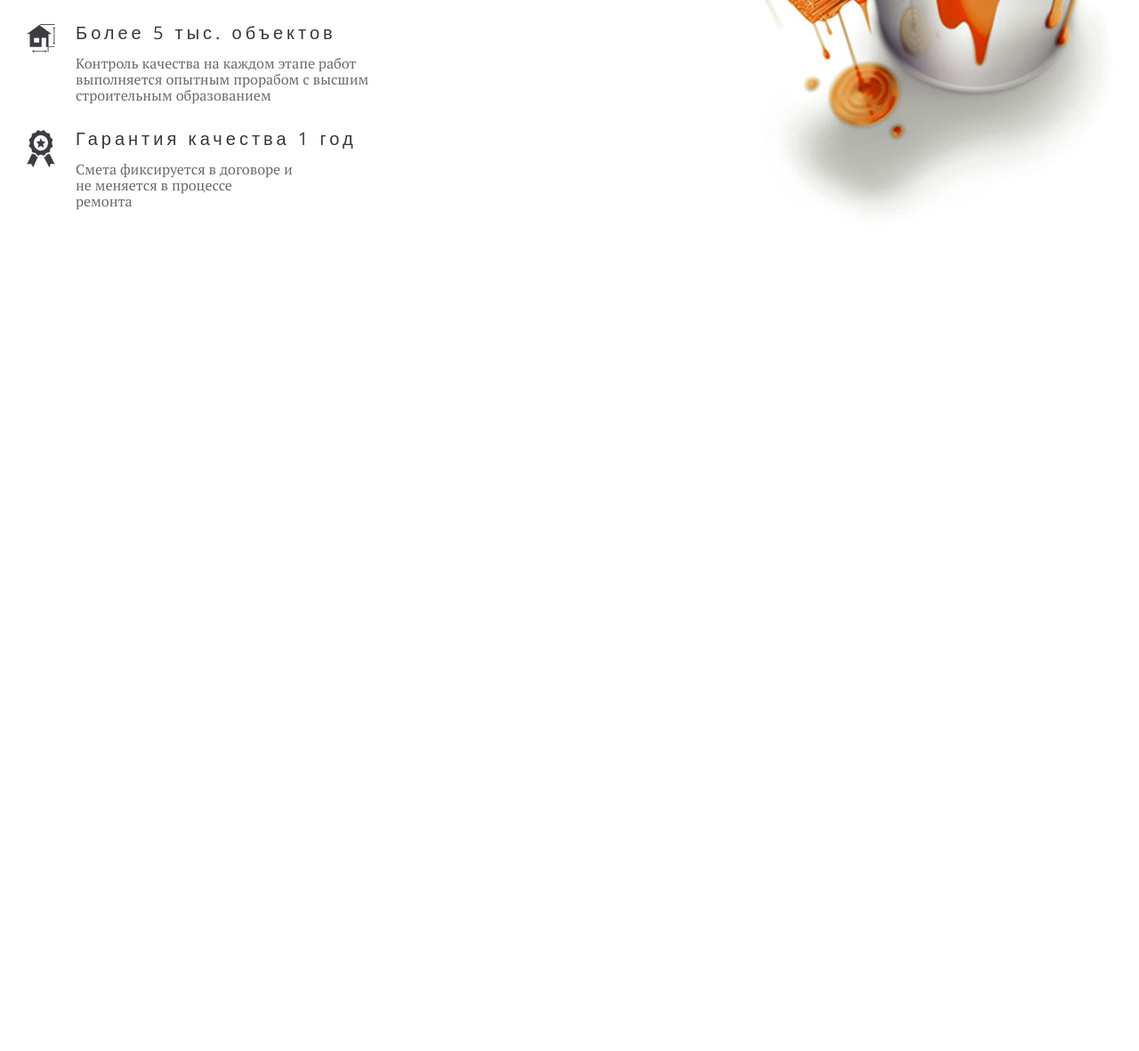
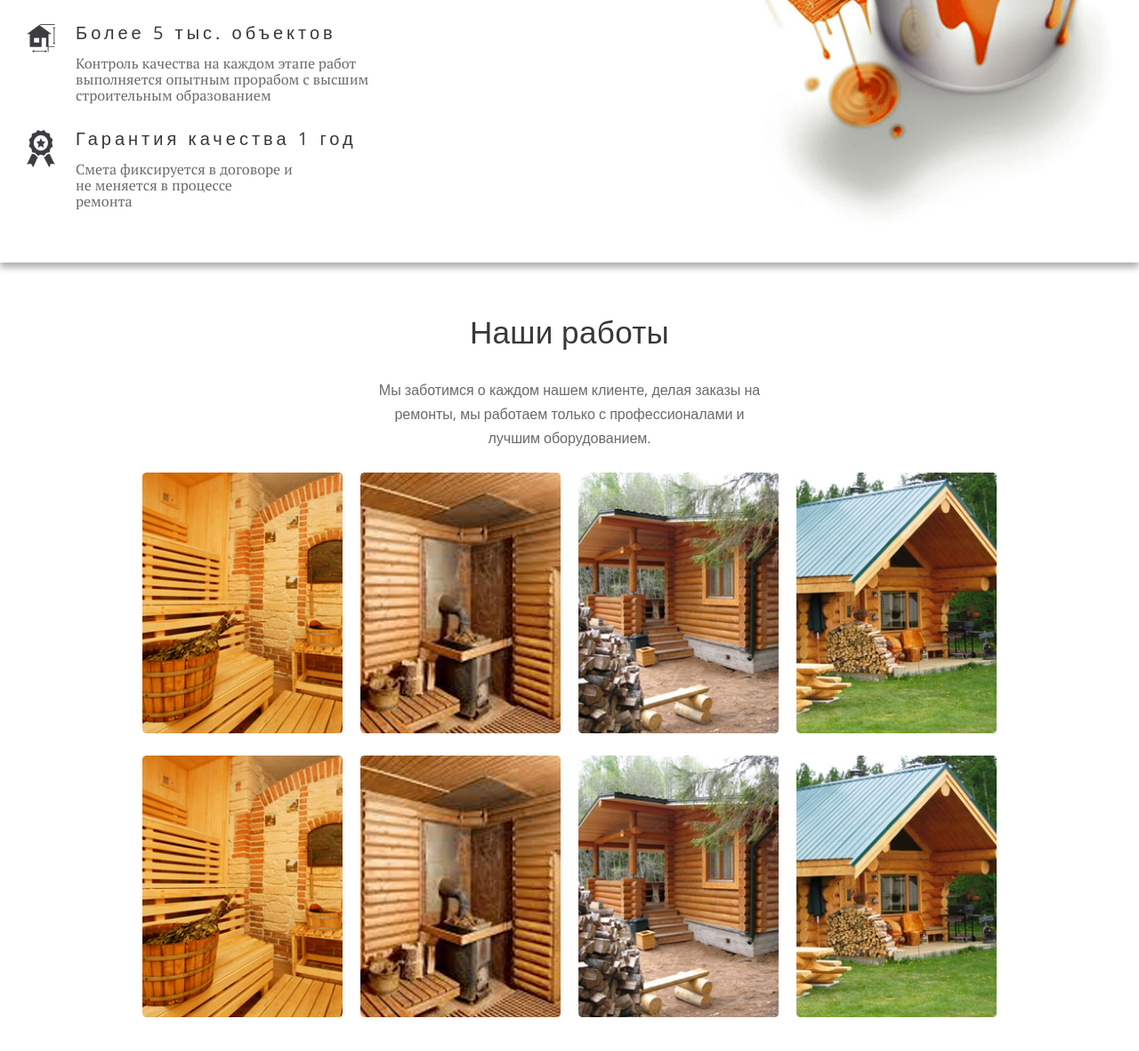
Before and after one commit to Ginger-13/telos-cite, a website: page index.html in a window 1280 px wide. Shown: the part 1158-2339 px from the top of the page at 89% size. Before the commit the page ends 1453 px from the top, so only its background shows below. Drawn offline with nearby package versions, Linux system fonts and the light colour scheme.

Commit message:
portfolio block fix

```diff
--- a/index.html
+++ b/index.html
@@ -58,20 +58,24 @@
     </div>
 </div>
 
-<!--div class="portfolio">
+<div class="portfolio block">
     <div class="container">
-        <h1 class="title">Наши работы</h1>
+        <h2 class="title">Наши работы</h2>
+
+        <p>Мы заботимся о каждом нашем клиенте, делая заказы на<br>ремонты, мы работаем только с профессионалами и<br>лучшим оборудованием.</p>
 
         <div class="portfolio__list js-slick">
-            <div class="portfolio__item" style="background-image: url("img/pic-1.jpg")"></div>
-            <div class="portfolio__item" style="background-image: url("img/pic-2.jpg")"></div>
-            <div class="portfolio__item" style="background-image: url("img/pic-3.jpeg")"></div>
-            <div class="portfolio__item" style="background-image: url("img/pic-4.jpg")"></div>
-            <div class="portfolio__item" style="background-image: url("img/pic-5.jpg")"></div>
-            <div class="portfolio__item" style="background-image: url("img/pic-6.jpg")"></div>
+            <div class="portfolio__item"><img src="img/pic-1.png"></div>
+            <div class="portfolio__item"><img src="img/pic-2.png"></div>
+            <div class="portfolio__item"><img src="img/pic-3.png"></div>
+            <div class="portfolio__item"><img src="img/pic-4.png"></div>
+            <div class="portfolio__item"><img src="img/pic-1.png"></div>
+            <div class="portfolio__item"><img src="img/pic-2.png"></div>
+            <div class="portfolio__item"><img src="img/pic-3.png"></div>
+            <div class="portfolio__item"><img src="img/pic-4.png"></div>
         </div>
     </div>
-</div-->
+</div>
 
 <script src="https://code.jquery.com/jquery-2.2.3.min.js" integrity="sha256-a23g1Nt4dtEYOj7bR+vTu7+T8VP13humZFBJNIYoEJo=" crossorigin="anonymous"></script>
 <script src="js/slick.min.js" type="text/javascript"></script>
--- a/js/main.js
+++ b/js/main.js
@@ -1,5 +1,6 @@
 $('.js-slick').slick({
     arrows: false,
     dots: true,
-    slidesToShow: 3
+    rows: 2,
+    slidesPerRow: 4
 });
--- a/sass/blocks/info.sass
+++ b/sass/blocks/info.sass
@@ -2,13 +2,10 @@
   background: url("/img/can.jpg") center right no-repeat
   min-height: 590px
 
-  .title
-    color: $darken-color
-
-    + p
-      margin: 0 0 55px
-      line-height: 27px
-      max-width: 460px
+  .title + p
+    margin: 0 0 55px
+    line-height: 27px
+    max-width: 460px
 
   &__item
     padding: 0 0 0 55px
--- a/sass/blocks/portfolio.sass
+++ b/sass/blocks/portfolio.sass
@@ -1,9 +1,16 @@
 .portfolio
-  padding: 50px 0
+  text-align: center
+
+  .title + p
+    line-height: 27px
+    margin: 0 0 25px
+
+  &__list
+    padding: 0 120px
+    margin-bottom: -20px
 
   &__item
-    height: 200px !important
-    margin: 0 10px
     background-size: cover
     background-position: center
     outline: none
+    padding: 0 10px 20px
--- a/sass/blocks/start.sass
+++ b/sass/blocks/start.sass
@@ -12,6 +12,9 @@
     background: #000
     opacity: .6
 
+  .title
+    color: inherit
+
   &__text
     @include align
     max-width: 600px
--- a/sass/elements/title.sass
+++ b/sass/elements/title.sass
@@ -3,3 +3,4 @@
   font-weight: 400
   font-size: 35px
   @include letter-spacing(10)
+  color: $darken-color
```
Also changed, not shown: css/style.css, img/pic-1.png (added), img/pic-2.png (added), img/pic-3.png (added), img/pic-4.png (added).
